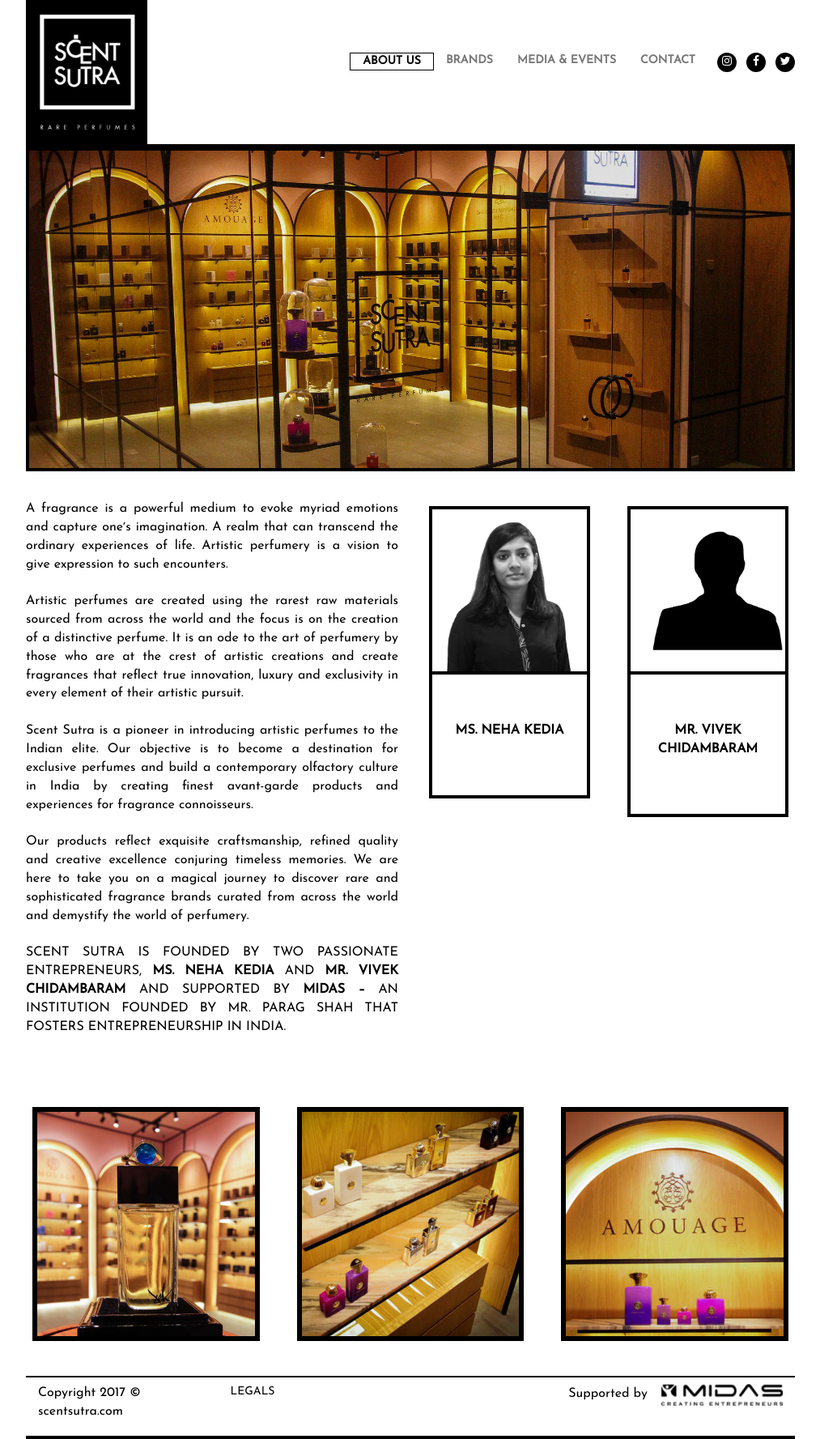
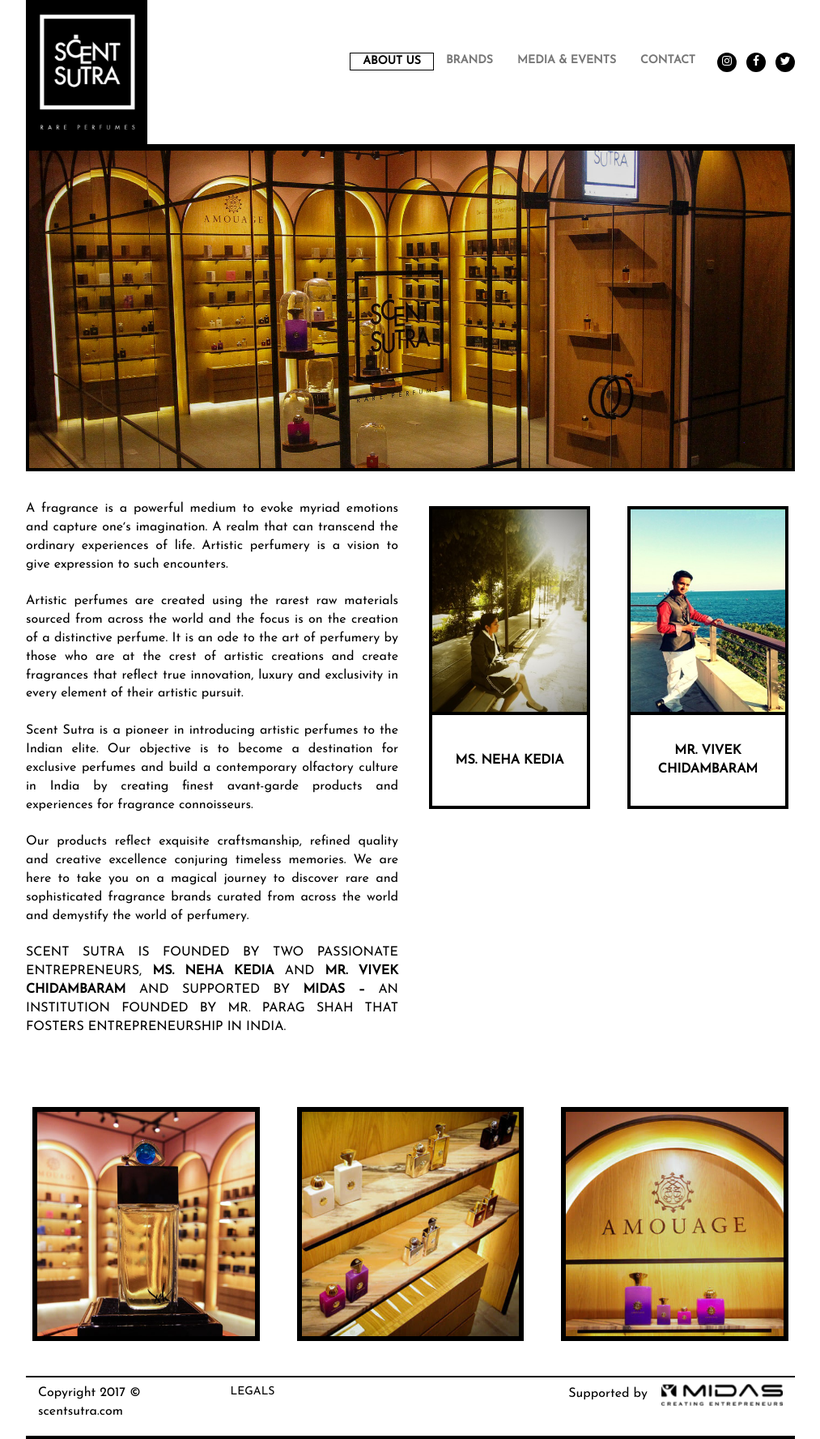
Before and after one commit to ArnavPuri/scentsutra, a Jekyll site: the page built from about.html, in a window 1280 px wide. Shown: the whole page at 81% size, without its empty margins (133-1146 px from the left). Built offline with Jekyll 4.4.1, drawn with Linux system fonts in a browser that asks for light colours; nearby versions of some CDN libraries.

Commit message:
added legals modal, modified images

```diff
--- a/_includes/footer.html
+++ b/_includes/footer.html
@@ -6,10 +6,30 @@
 			</p>
 		</div>
 		<div class="col-xs-2">
-			<a class="legal-link" href="#" style="color: black">LEGALS</a>
+			<a class="legal-link" href="#" data-toggle="modal" data-target="#legals-modal" style="color: black">LEGALS</a>
 		</div>
 		<div class="col-xs-4 pull-right" style="float: right;">
 			<p style="float: right;">Supported by <a href="http://midasindia.net" target="_blank"><img src="images/midaslogo.png" style="width: 150px; margin-left: 12px;"></a></p>
 		</div>
 	</div>
 </div>
+
+
+
+
+<!-- Legals Modal -->
+<div id="legals-modal" class="modal fade" role="dialog">
+  <div class="modal-dialog">
+
+    <!-- Modal content-->
+    <div class="modal-content" style="padding:12px">
+            <h3>Intellectual Property</h3><br>
+            <p>All content available on this website including but not limited to texts, graphics, icons, images and data which is collectively known as "the content" belongs to Scent Sutra and its partners and affiliates. The trademarks, service marks and logos displayed on this website are registered and/or unregistered marks of Scent Sutra and its partners and affiliates.</p>
+
+       <div class="modal-footer">
+        <button type="button" class="btn btn-default" data-dismiss="modal">Close</button>
+      </div>
+    </div>
+
+  </div>
+</div>
--- a/about.html
+++ b/about.html
@@ -27,7 +27,7 @@
 			<div class="col-xs-3">
 				<div class="member-block">
 					<div class="member-image">
-						<img src="images/neha.jpg" class="img-responsive">
+						<img src="images/nes.jpg" class="img-responsive">
 					</div>
 					<div class="member-info">
 						<p class="name">
@@ -39,7 +39,7 @@
 			<div class="col-xs-3">
 				<div class="member-block">
 					<div class="member-image">
-						<img src="images/vivek.jpg" class="img-responsive">
+						<img src="images/vivs.jpg" class="img-responsive">
 					</div>
 					<div class="member-info">
 						<p class="name">
--- a/css/style.scss
+++ b/css/style.scss
@@ -185,11 +185,18 @@
 }
 .member-info{
     border-top: 4px solid black;
-    padding: 58px 0;
+    /* padding: 58px 0; */
     text-align: center;
     font-weight: 700;
+    width: 100%;
+    height: 116px;
+    display: table;
 }
 
+.member-info .name {
+    display: table-cell;
+    vertical-align: middle;
+}
 .about-block {
 	font-weight: 700;
 }
@@ -310,3 +317,9 @@
 	margin-left: 0px;
 	margin-right: 0px;
 }
+
+
+.member-image {
+    max-height: 250px;
+    overflow: hidden;
+}
```
Also changed, not shown: images/nes.jpg (added), images/vivs.jpg (added), 1 other file.
